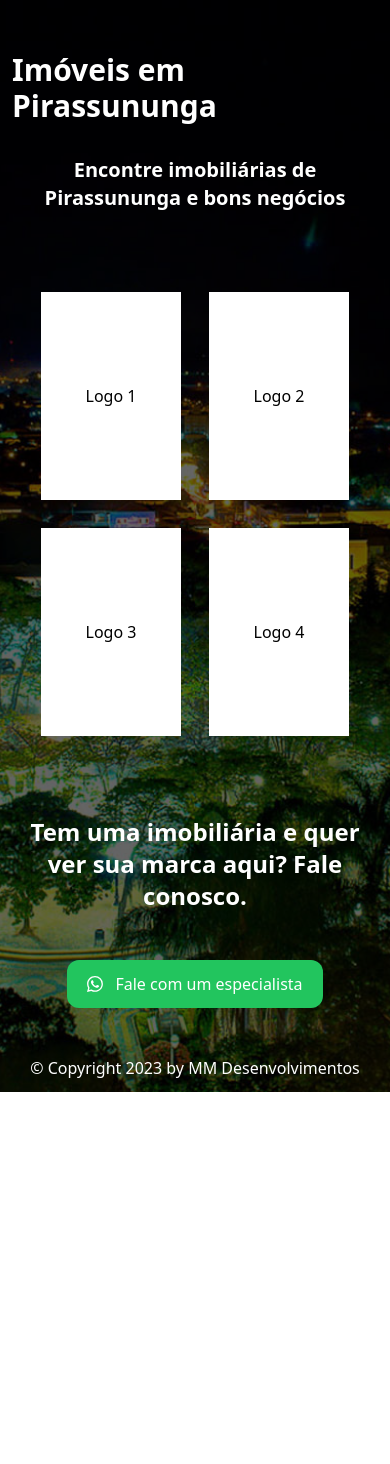
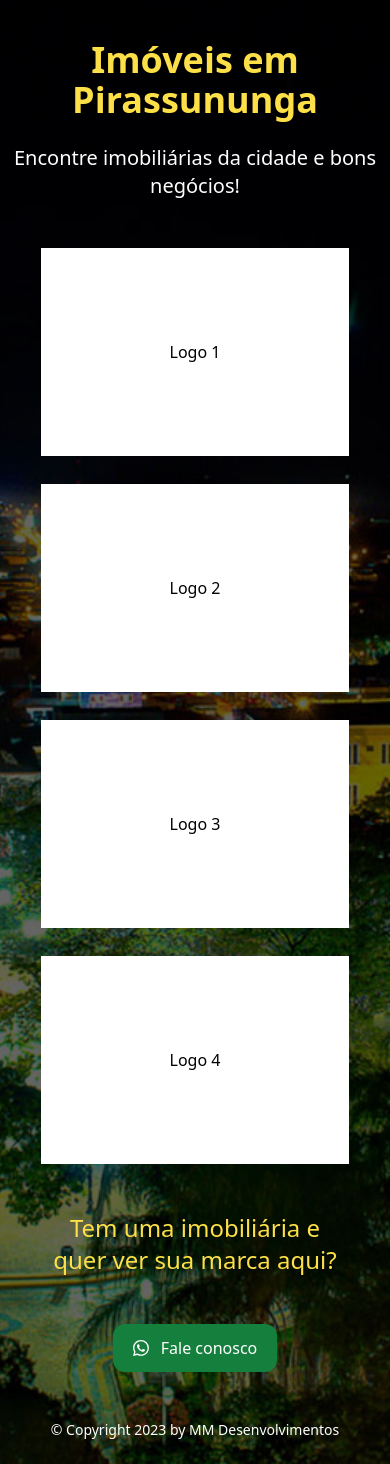
Before and after one commit to mmissura/imoveisempirassununga, a React (Vite) app: page / in a window 390 px wide. Before the commit the page ends 1092 px from the top, so only its background shows below. Built offline with nearby package versions, Linux system fonts and the light colour scheme.

Commit message:
refactor: mobile improvements

```diff
--- a/src/App.tsx
+++ b/src/App.tsx
@@ -4,35 +4,35 @@ export const App = () => {
   return (
     <div className="w-full overflow-x-hidden bg-map">
       <div className="bg-black">
-        <h1 className="text-3xl font-bold 2xl:text-8xl xl:text-8xl lg:text-6xl mt-10 text-white">
+        <h1 className="text-4xl text-center font-bold 2xl:text-8xl xl:text-8xl lg:text-6xl mt-10 text-yellow-300">
           Imóveis em Pirassununga
         </h1>
-        <h2 className="text-xl text-center font-bold 2xl:text-5xl xl:text-4xl lg:text-3xl mt-8 text-white">
-          Encontre imobiliárias de Pirassununga e bons negócios
+        <h2 className="text-xl text-center 2xl:text-5xl xl:text-4xl lg:text-3xl 2xl:mt-8 xl:mt-8 lg:mt-8 mt-6 text-white">
+          Encontre imobiliárias da cidade e bons negócios!
         </h2>
-        <div className="grid grid-cols-12 gap-7 my-20">
-          <div className="2xl:w-52 xl:w-52 lg:w-52 w-full h-52 2xl:col-span-3 xl:col-span-3 lg:col-span-3 col-span-6 bg-white flex justify-center items-center">
+        <div className="grid grid-cols-12 gap-7 2xl:my-20 xl:my-20 lg:my-20 my-12">
+          <div className="2xl:w-52 xl:w-52 lg:w-52 w-full h-52 2xl:col-span-3 xl:col-span-3 lg:col-span-6 col-span-12 bg-white flex justify-center items-center">
             Logo 1
           </div>
-          <div className="2xl:w-52 xl:w-52 lg:w-52 w-full h-52 2xl:col-span-3 xl:col-span-3 lg:col-span-3 col-span-6 bg-white flex justify-center items-center">
+          <div className="2xl:w-52 xl:w-52 lg:w-52 w-full h-52 2xl:col-span-3 xl:col-span-3 lg:col-span-6 col-span-12 bg-white flex justify-center items-center">
             Logo 2
           </div>
-          <div className="2xl:w-52 xl:w-52 lg:w-52 w-full h-52 2xl:col-span-3 xl:col-span-3 lg:col-span-3 col-span-6 bg-white flex justify-center items-center">
+          <div className="2xl:w-52 xl:w-52 lg:w-52 w-full h-52 2xl:col-span-3 xl:col-span-3 lg:col-span-6 col-span-12 bg-white flex justify-center items-center">
             Logo 3
           </div>
-          <div className="2xl:w-52 xl:w-52 lg:w-52 w-full h-52 2xl:col-span-3 xl:col-span-3 lg:col-span-3 col-span-6 bg-white flex justify-center items-center">
+          <div className="2xl:w-52 xl:w-52 lg:w-52 w-full h-52 2xl:col-span-3 xl:col-span-3 lg:col-span-6 col-span-12 bg-white flex justify-center items-center">
             Logo 4
           </div>
         </div>
-        <h2 className="text-2xl text-center font-bold 2xl:text-4xl xl:text-4xl lg:text-2xl mb-12 text-white">
-          Tem uma imobiliária e quer ver sua marca aqui? Fale conosco.
+        <h2 className="text-2xl text-center 2xl:text-4xl xl:text-4xl lg:text-2xl mb-12 text-yellow-300 px-12">
+          Tem uma imobiliária e quer ver sua marca aqui?
         </h2>
         <div>
-          <button className="bg-green-500 text-white py-3 px-5 flex justify-center items-center gap-3 hover:bg-green-600 rounded-xl mb-12">
-            <BsWhatsapp /> Fale com um especialista
+          <button className="bg-green-700 text-white py-3 px-5 flex justify-center items-center gap-3 rounded-xl mb-12">
+            <BsWhatsapp /> Fale conosco
           </button>
         </div>
-        <footer className="text-white">
+        <footer className="text-white pb-6 text-sm">
           &copy; Copyright 2023 by MM Desenvolvimentos
         </footer>
       </div>
--- a/src/assets/css/global.css
+++ b/src/assets/css/global.css
@@ -20,5 +20,4 @@
     align-items: center;
     background-color: rgba(0,0,0,0.6);
     flex-direction: column;
-    padding: 12px;
 }
```
